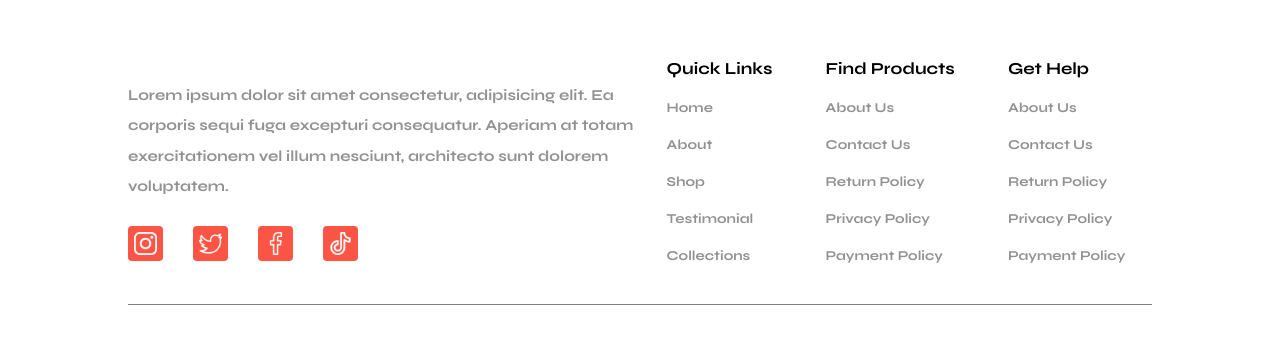
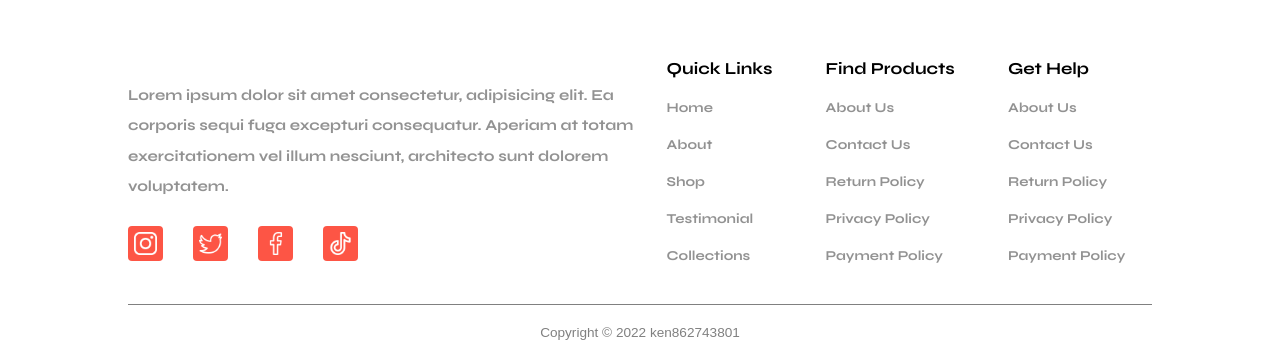
Before and after one commit to ken862734801/shopping-cart, a website: page index.html in a window 1280 px wide. Shown: the part 3832-4192 px from the top of the page. Before the commit the page ends 4147 px from the top, so only its background shows below. Drawn offline with nearby package versions, Linux system fonts and the light colour scheme; files whose address does not match are found by name.

Commit message:
add footer and adjust angle on shoe image

```diff
--- a/assets/css/style.css
+++ b/assets/css/style.css
@@ -2,6 +2,9 @@
     margin:0;
     padding:0;
     box-sizing: border-box;
+}
+body{
+    min-height:100vh;
 }
 :root{
     --orange: #FD5545;
@@ -721,7 +724,24 @@ li{
     margin: 20px 5px;
     font-size:0.85em;
     color:#929292;
+    cursor: pointer;
 }
+footer{
+    position: absolute;
+    font-family: Arial, Helvetica, sans-serif;
+    font-size: 0.85em;
+    color:#808080;
+    /* bottom: 0; */
+    left: 0;
+    display: flex;
+    align-items: center;
+    justify-content: center;
+    gap: 10px;
+    width: 100%;
+    padding: 10px;
+    padding-bottom:20px;
+}
+
 @media screen and (max-width:1024px){
     .header-container{
         width:95%;
@@ -806,8 +826,9 @@ li{
     }
     .main-image-container > img{
         margin-top:-80px;
-        min-width:395px;
-        width:100%;
+        min-width:385px;
+        width:95%;
+        transform: rotate(335deg);
     }
     .hero-section-footer > div >li {
         padding:0px;
@@ -902,9 +923,6 @@ li{
 }
 
 @media screen  and (max-width:600px){
-    body{
-        overflow-x: hidden;
-    }
     nav > a:nth-of-type(2){
         margin-left:10px;
     }
--- a/index.html
+++ b/index.html
@@ -352,7 +352,7 @@
             </div>
         </div>
     </section>
-    <footer>
+    <section>
         <div class="footer-container">
             <div class="footer-text-container">
                 <p>Lorem ipsum dolor sit amet consectetur, adipisicing elit. Ea corporis sequi fuga excepturi consequatur.
@@ -400,6 +400,15 @@
                 </div>
             </div>
         </div>
+    </section>
+    <footer>
+        <p>
+            Copyright ©
+            <script>
+              document.write(new Date().getFullYear())
+            </script>
+            ken862743801
+          </p>
     </footer>
 </body>
 <script src="https://ajax.googleapis.com/ajax/libs/jquery/3.6.0/jquery.min.js"></script>
```
